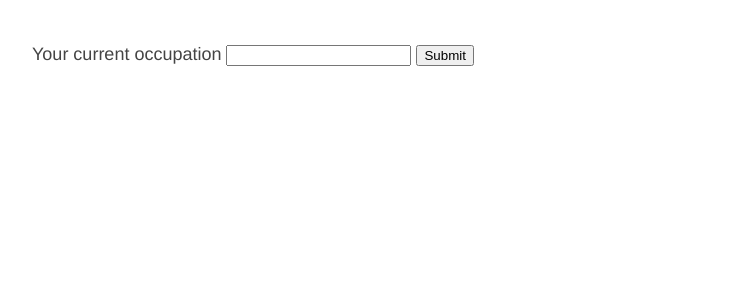
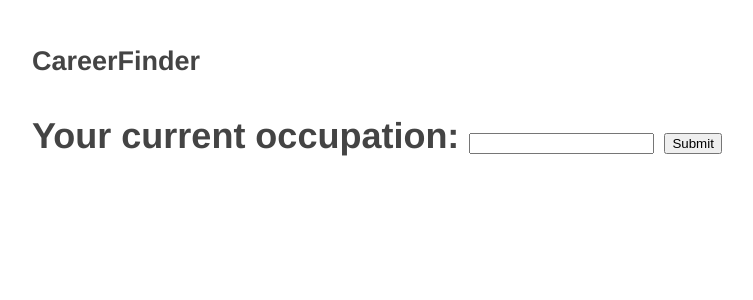
Before and after one commit to fryeb/jobs_data, a Flask app: page / in a window 1280 px wide. Shown: the top 300 px of the page, without its empty margins (208-961 px from the left). Run offline with Flask 2, Linux system fonts and the light colour scheme; some libraries are stand-ins or nearby versions.

Commit message:
Add career finder title.

```diff
--- a/templates/base.html
+++ b/templates/base.html
@@ -1,7 +1,7 @@
 <!DOCTYPE html>
 <html>
 <head>
-	<title> {% block title %} Default Title {% endblock %} </title>
+	<title> CareerFinder | {% block title %} Default Title {% endblock %} </title>
 	<meta charset="utf8"/>
 <style>
 body {
@@ -24,6 +24,10 @@ td {
 </style>
 </head>
 <body>
+	<header>
+		<h2> CareerFinder </h1>
+	</header>
+
 	{% block body %}
 	INSERT BODY HERE
 	{% endblock %}
--- a/templates/search.html
+++ b/templates/search.html
@@ -4,8 +4,9 @@ Search
 {% endblock %}
 
 {% block body %}
+<h1>
 <form action='/' method="GET">
-	<label for="search_occupation"> Your current occupation </label>
+	<label for="search_occupation"> Your current occupation: </label>
 	{% if current_occupation %}
 	<input type="text" name="current_occupation" id="search_occupation"
 	    list="list_occupations" value="{{current_occupation}}"/>
@@ -15,6 +16,7 @@ Search
 	{% endif %}
 	<input type="submit"/>
 </form>
+</h1>
 
 <datalist id="list_occupations">
 	{% for occupation in occupations %}
```
